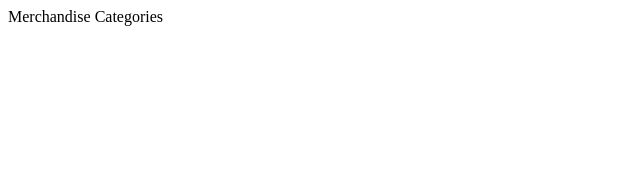
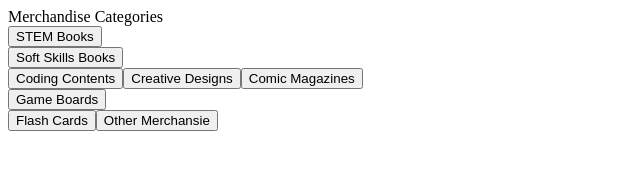
Before and after one commit to otechdev/group-3_task1, a plain HTML site: page index.html in a window 1280 px wide. Shown: the whole page, without its empty margins (0-640 px from the left). Drawn offline with Linux system fonts and the light colour scheme.

Commit message:
Update index.html

```diff
--- a/index.html
+++ b/index.html
@@ -24,6 +24,47 @@
     <!-- merchandise categories section starts -->
     <span class="heading-top-categories">Merchandise Categories</span>
     <div class="frame-5e">
+      <button class="link-5f">
+      <div class="span-qac"><span class="stem-books">STEM Books</span></div>
+      <div class="tdesign-arrow-right"></div>
+    </button>
+    <div class="link-60">
+      <button class="button-61">
+        <span class="span-qac-62">Soft Skills Books</span>
+      </button>
+      <div class="soft-skills-books"></div>
+    </div>
+    <button class="tdesign-arrow-right-63">
+      <div class="link-64">
+        <span class="span-qac-65">Coding Contents</span>
+      </div>
+      <div class="coding-contents"></div>
+    </button><button class="tdesign-arrow-right-66">
+      <div class="link-67">
+        <span class="span-qac-68">Creative Designs</span>
+      </div>
+      <div class="creative-designs"></div>
+    </button><button class="tdesign-arrow-right-69">
+      <div class="div-qac">
+        <span class="span-comic-magazines">Comic Magazines</span>
+      </div>
+      <div class="div-tdesign-arrow-right"></div>
+    </button>
+    <div class="div-link">
+      <button class="button-qac">
+        <span class="span-game-boards">Game Boards</span>
+      </button>
+      <div class="div-tdesign-arrow-right-6a"></div>
+    </div>
+    <button class="button-link">
+      <div class="div-qac-6b">
+        <span class="span-flash-cards">Flash Cards</span>
+      </div>
+      <div class="div-tdesign-arrow-right-6c"></div>
+    </button><button class="button-link-6d">
+      <div class="div-qac-6e">
+        <span class="span-other-merchansie">Other Merchansie</span>
+      </div>
 
     <!-- merchandise categories section ends -->
 
```
